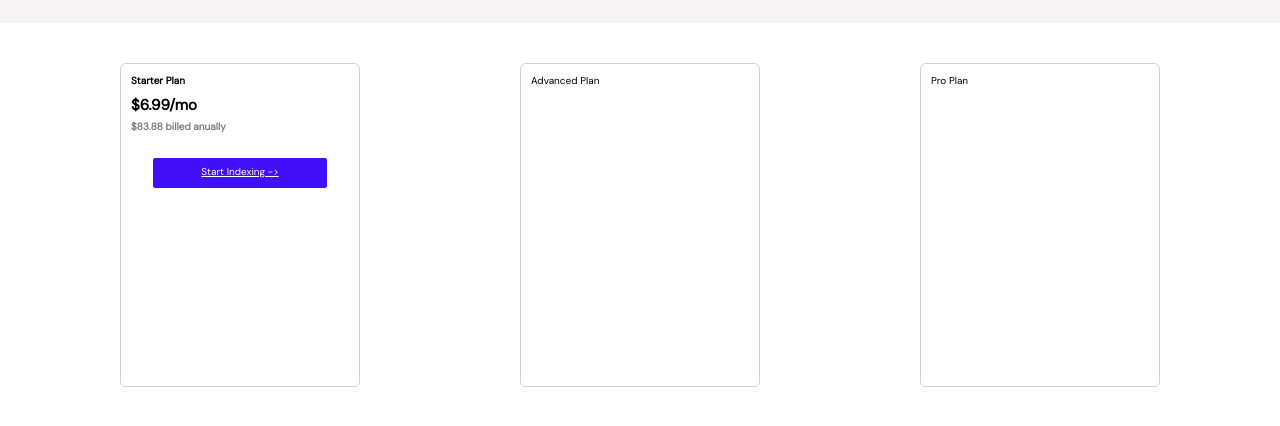
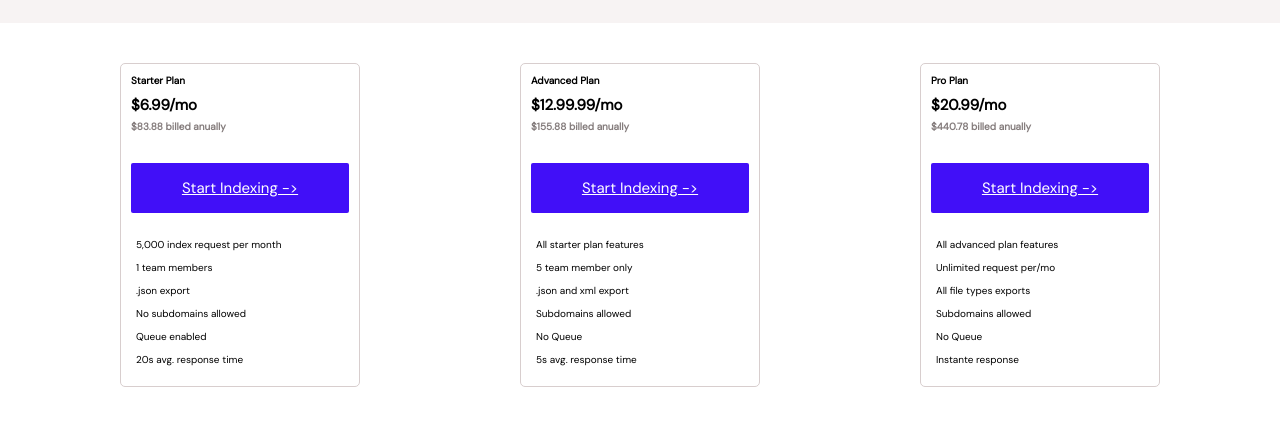
Before and after one commit to alepaez-dev/myFirstLayout, a plain HTML site: page index.html in a window 1280 px wide. Shown: the part 300-726 px from the top of the page. Drawn offline with Linux system fonts and the light colour scheme.

Commit message:
Ya casi terminado solo faltan los emojis y logos en las listas

```diff
--- a/css/style.css
+++ b/css/style.css
@@ -71,7 +71,7 @@ h1 {
 main{
     height: 400px;
 }
-.main div {
+.main .starter {
     border: 1px rgb(216, 206, 206) solid;
     border-radius: 5px;
     padding: 10px;
@@ -80,7 +80,51 @@ main{
     text-align: start;
     font-size: 10px;
     color: black;
+    justify-content: flex-start;
+    display: flex;
+    flex-direction: column;
+
 }
+
+.main .advanced {
+    border: 1px rgb(216, 206, 206) solid;
+    border-radius: 5px;
+    padding: 10px;
+    width: 20%;
+    height: 90%;
+    text-align: start;
+    font-size: 10px;
+    color: black;
+    justify-content: flex-start;
+    display: flex;
+    flex-direction: column;
+}
+
+.main .pro {
+    border: 1px rgb(216, 206, 206) solid;
+    border-radius: 5px;
+    padding: 10px;
+    width: 20%;
+    height: 90%;
+    text-align: start;
+    font-size: 10px;
+    color: black;
+    justify-content: flex-start;
+    display: flex;
+    flex-direction: column;
+}
+
+.section2 {
+    margin-top: 30px;
+    display: flex;
+    flex-direction: column;
+    justify-content: center;
+
+}
+
+
+
+
 
 h4 {
     color: rgb(133, 125, 125)
@@ -109,24 +153,18 @@ h3 {
     background: #39218d56;
 }
 
-.starter {
-    display: flex;
-    flex-direction: column;
-    flex-wrap: wrap;
-    justify-content: flex-start;
 
-}
 .botones{
-    margin: 25px auto auto auto;
     background-color: #410ff8;
     border-radius: 2px;
     color: white;
-    width: 80%;
-    height: 10%;
-    padding: 7px;
+    padding: 15px;
+    display: inline-block;
+    margin-bottom: 20px;
     text-align: center;
+    font-size: 15px;
+}
 
-
-
-
+.section2 ul{
+    padding: 5px;
 }
--- a/index.html
+++ b/index.html
@@ -36,21 +36,60 @@
         </header>
         <main class="main">
             <div class="starter">
-                <h3>Starter Plan</h3>
-                <h2>
-                    $6.99/mo
-                </h2>
-                <h4>
-                    $83.88 billed anually
-                </h4>
+                <div>
+                    <h3>Starter Plan</h3>
+                    <h2>$6.99/mo</h2>
 
-                <a class= "botones"href="#">Start Indexing -></a>
+                    <h4>
+                        $83.88 billed anually
+                    </h4>
+                </div>
+
+                <div class="section2">
+                    <a class="botones" href="#">Start Indexing -></a>
+                    <ul>5,000 index request per month</ul>
+                    <ul>1 team members</ul>
+                    <ul>.json export</ul>
+                    <ul>No subdomains allowed</ul>
+                    <ul>Queue enabled</ul>
+                    <ul>20s avg. response time</ul>
+                </div>
             </div>
             <div class="advanced">
-                Advanced Plan
+                <div>
+                    <h3>Advanced Plan</h3>
+                    <h2>$12.99.99/mo</h2>
+                    <h4>$155.88 billed anually</h4>
+                </div>
+
+                <div class="section2">
+                    <a class="botones" href="#">Start Indexing -></a>
+                    <ul>All starter plan features</ul>
+                    <ul>5 team member only</ul>
+                    <ul>.json and xml export</ul>
+                    <ul>Subdomains allowed</ul>
+                    <ul>No Queue</ul>
+                    <ul>5s avg. response time</ul>
+                </div>
+
             </div>
             <div class="pro">
-                Pro Plan
+                <div>
+                    <h3>Pro Plan</h3>
+                    <h2>$20.99/mo</h2>
+                    <h4>$440.78 billed anually</h4>
+                </div>
+
+                <div class="section2">
+                    <a class="botones" href="#">Start Indexing -></a>
+                    <ul>All advanced plan features</ul>
+                    <ul>Unlimited request per/mo</ul>
+                    <ul>All file types exports</ul>
+                    <ul>Subdomains allowed</ul>
+                    <ul>No Queue</ul>
+                    <ul>Instante response</ul>
+                </div>
+
             </div>
         </main>
 
```
